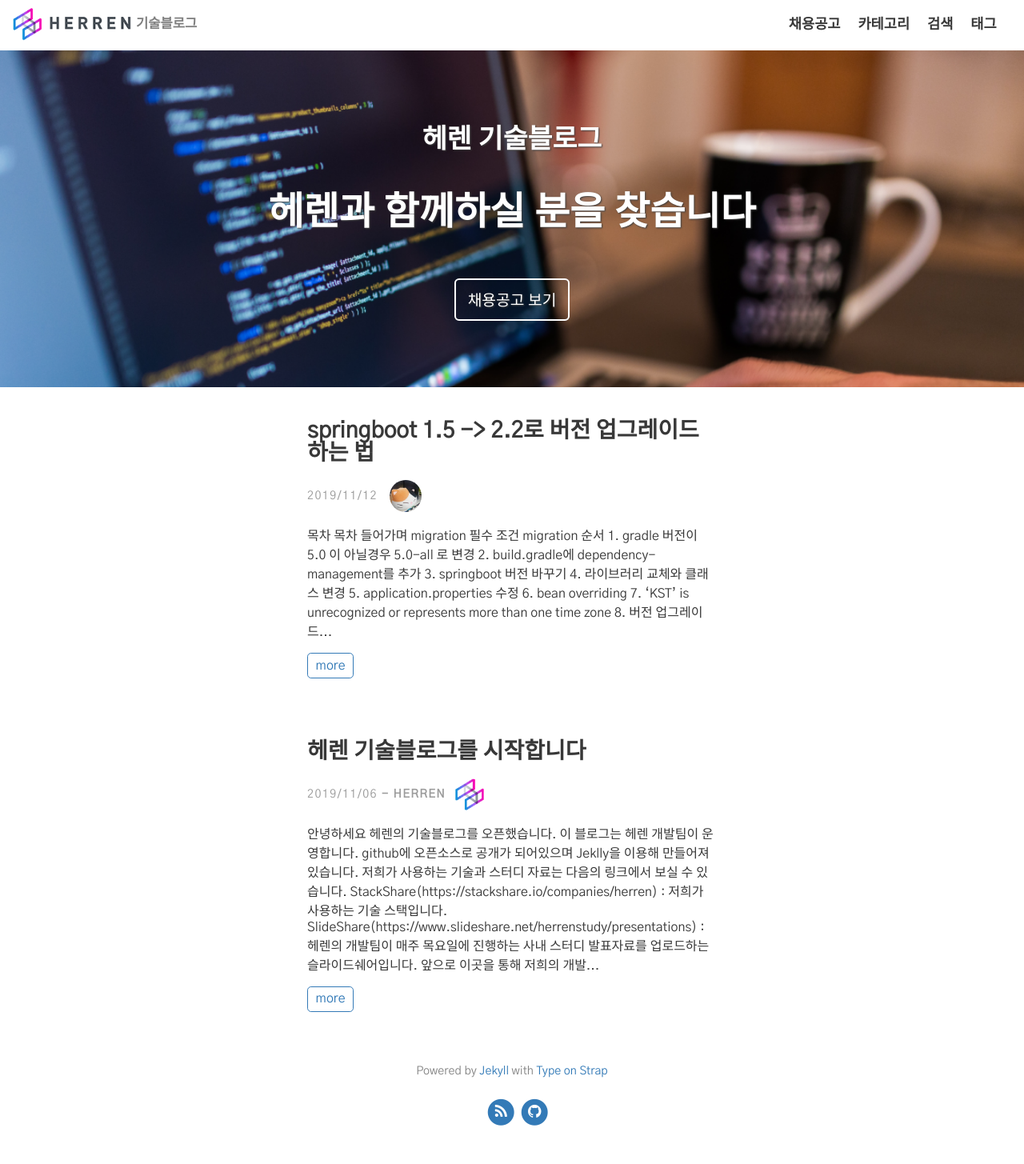
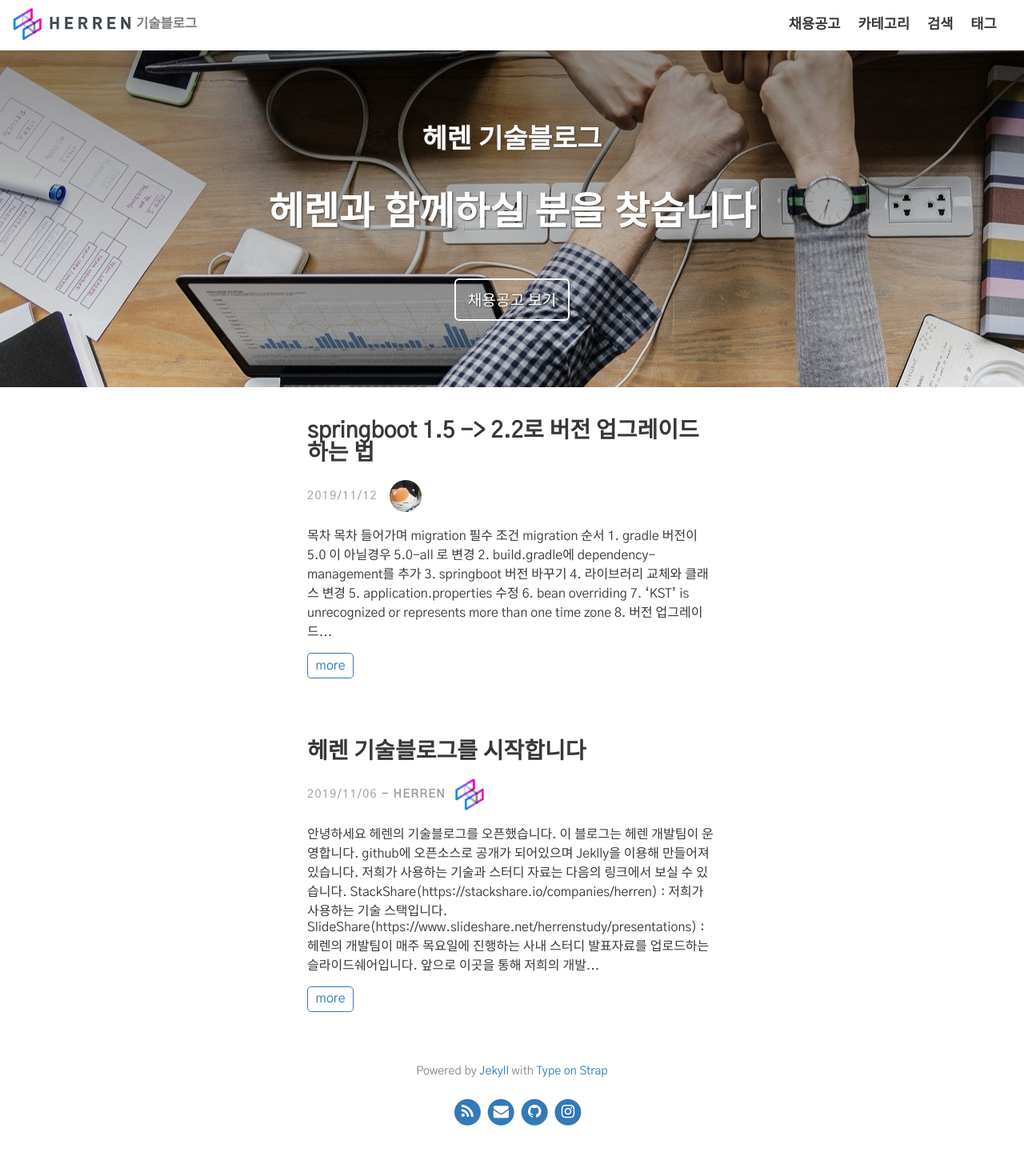
Before and after one commit to herrenofficial/herrenofficial.github.io, a Jekyll site: the page built from index.html, in a window 1280 px wide. Shown: the whole page at 80% size. Built offline with Jekyll 4.4.1, drawn with Linux system fonts in a browser that asks for light colours; the list of posts is cut into pages by our own code.

Commit message:
Fix : 메인페이지 이미지, 명도 변경

```diff
--- a/_config.yml
+++ b/_config.yml
@@ -18,13 +18,13 @@ theme_settings:
      <h2>헤렌 기술블로그</h2>
      <h1>헤렌과 함께하실 분을 찾습니다</h1>
      <button class="button main"><a class="title-button text" href="https://www.herrencorp.com/#joinus">채용공고 보기</a></button>
-  header_text_feature_image: assets/img/pexels/being-remote-developer.png
+  header_text_feature_image: assets/img/pexels/achievement.jpg
   footer_text: >
    Powered by <a href="https://jekyllrb.com/">Jekyll</a> with <a href="https://github.com/sylhare/Type-on-Strap">Type on Strap</a>
 
   # Icons
   rss: true  # Make sure you created a feed.xml with feed.xml layout
-  email_address:
+  email_address: "herrencorp@gmail.com"
   behance:
   bitbucket:
   dribbble:
@@ -33,7 +33,7 @@ theme_settings:
   gitlab:
   github: "herrenofficial"
   google_plus:
-  instagram:
+  instagram: "gongbiz_s"
   keybase:
   linkedin:
   pinterest:
--- a/_layouts/home.html
+++ b/_layouts/home.html
@@ -5,7 +5,7 @@ layout: default
 <div class="home">
     {% if site.theme_settings.header_text %}
     <div id="main" class="call-out"
-         style="background-image: url('{{ site.baseurl }}/{{ site.theme_settings.header_text_feature_image }}')">
+         style="background: linear-gradient(0deg,#2632380f,#0000006e),url('{{ site.baseurl }}/{{ site.theme_settings.header_text_feature_image }}');">
         {{ site.theme_settings.header_text }}
     </div>
     {% endif %}
```
Also changed, not shown: assets/img/pexels/achievement.jpg (added).
